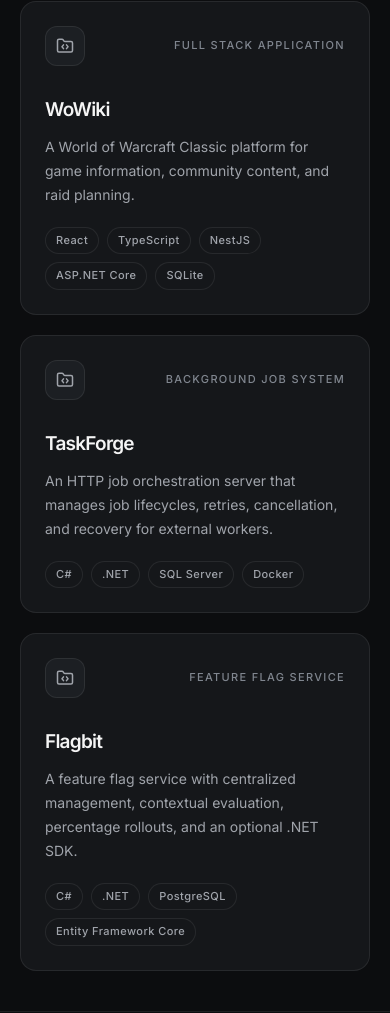
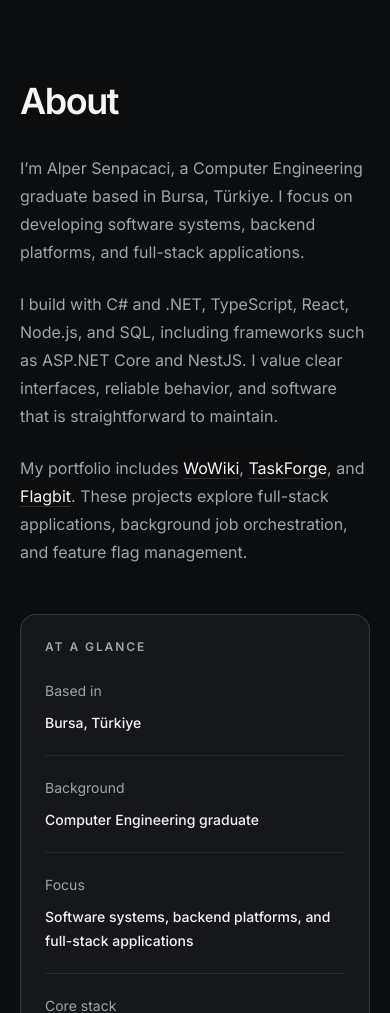
Before and after one commit to Arvence/Portfolio, a React (Vite) app: page / in a window 390 px wide. Shown: the part 987-2000 px from the top of the page. Built offline with nearby package versions, Linux system fonts and the light colour scheme.

Commit message:
feat: add responsive homepage about section

```diff
--- /dev/null
+++ b/src/components/HomeAbout.tsx
@@ -0,0 +1,81 @@
+import { Fragment } from 'react'
+import { Link } from 'react-router'
+import { projects } from '../data/projects'
+
+const ABOUT_DETAILS = [
+  { label: 'Based in', value: 'Bursa, Türkiye' },
+  { label: 'Background', value: 'Computer Engineering graduate' },
+  { label: 'Focus', value: 'Software systems, backend platforms, and full-stack applications' },
+  { label: 'Core stack', value: 'C#, .NET / ASP.NET Core, TypeScript, React, Node.js / NestJS, SQL' },
+]
+
+export default function HomeAbout() {
+  return (
+    <section
+      id="about"
+      aria-labelledby="about-title"
+      className="@container/about flex min-h-svh items-center py-20 sm:py-24"
+    >
+      <div className="mx-auto grid w-full max-w-6xl gap-12 @min-[50rem]/about:grid-cols-[minmax(0,1.6fr)_minmax(0,1fr)] @min-[50rem]/about:items-center @min-[50rem]/about:gap-16 @min-[64rem]/about:gap-20">
+        <div className="min-w-0 space-y-8">
+          <h2 id="about-title" className="text-[clamp(2.25rem,4.5vw,3.5rem)] tracking-[-0.04em]">
+            About
+          </h2>
+          <div className="space-y-6 text-base leading-7 sm:text-lg sm:leading-8">
+            <p>
+              I’m Alper Senpacaci, a Computer Engineering graduate based in Bursa, Türkiye. I focus on developing
+              software systems, backend platforms, and full-stack applications.
+            </p>
+            <p>
+              I build with C# and .NET, TypeScript, React, Node.js, and SQL, including frameworks such as ASP.NET Core
+              and NestJS. I value clear interfaces, reliable behavior, and software that is straightforward to maintain.
+            </p>
+            <p>
+              My portfolio includes{' '}
+              {projects.map((project, index) => (
+                <Fragment key={project.slug}>
+                  {index > 0 && (index === projects.length - 1 ? ', and ' : ', ')}
+                  <Link
+                    to={`/projects/${encodeURIComponent(project.slug)}`}
+                    className="rounded-sm text-[var(--color-text-primary)] underline decoration-[var(--color-border-strong)] underline-offset-4 transition-colors hover:decoration-[var(--color-text-secondary)]"
+                  >
+                    {project.name}
+                  </Link>
+                </Fragment>
+              ))}
+              . These projects explore full-stack applications, background job orchestration, and feature flag
+              management.
+            </p>
+          </div>
+        </div>
+
+        <aside
+          aria-labelledby="about-glance-title"
+          className="@container/glance min-w-0 rounded-2xl border border-[var(--color-border-strong)] bg-[var(--color-surface)] p-6 sm:p-8"
+        >
+          <h3
+            id="about-glance-title"
+            className="text-xs font-semibold tracking-[0.16em] text-[var(--color-text-secondary)]"
+          >
+            AT A GLANCE
+          </h3>
+          <dl className="mt-6 divide-y divide-[var(--color-border)]">
+            {ABOUT_DETAILS.map(({ label, value }) => (
+              <div
+                key={label}
+                className="grid gap-x-5 gap-y-2 py-5 first:pt-0 last:pb-0 @min-[20rem]/glance:grid-cols-[5.5rem_minmax(0,1fr)]"
+              >
+                <dt className="min-w-0 text-sm leading-6 text-[var(--color-text-secondary)] [overflow-wrap:anywhere]">
+                  {label}
+                </dt>
+                <dd className="min-w-0 text-sm leading-6 font-medium text-[var(--color-text-primary)] [overflow-wrap:anywhere]">
+                  {value}
+                </dd>
+              </div>
+            ))}
+          </dl>
+        </aside>
+      </div>
+    </section>
+  )
+}
--- a/src/pages/Home.tsx
+++ b/src/pages/Home.tsx
@@ -1,4 +1,5 @@
 import { useEffect } from 'react'
+import HomeAbout from '../components/HomeAbout'
 import ProjectGrid from '../components/ProjectGrid'
 import RotatingRole from '../components/RotatingRole'
 import { featuredProjects } from '../data/projects'
@@ -25,6 +26,8 @@
         </div>
       </section>
 
+      <HomeAbout />
+
       <section aria-label="Projects" className="pb-10 sm:pb-12 lg:pb-16">
         <ProjectGrid projects={featuredProjects} />
       </section>
```
